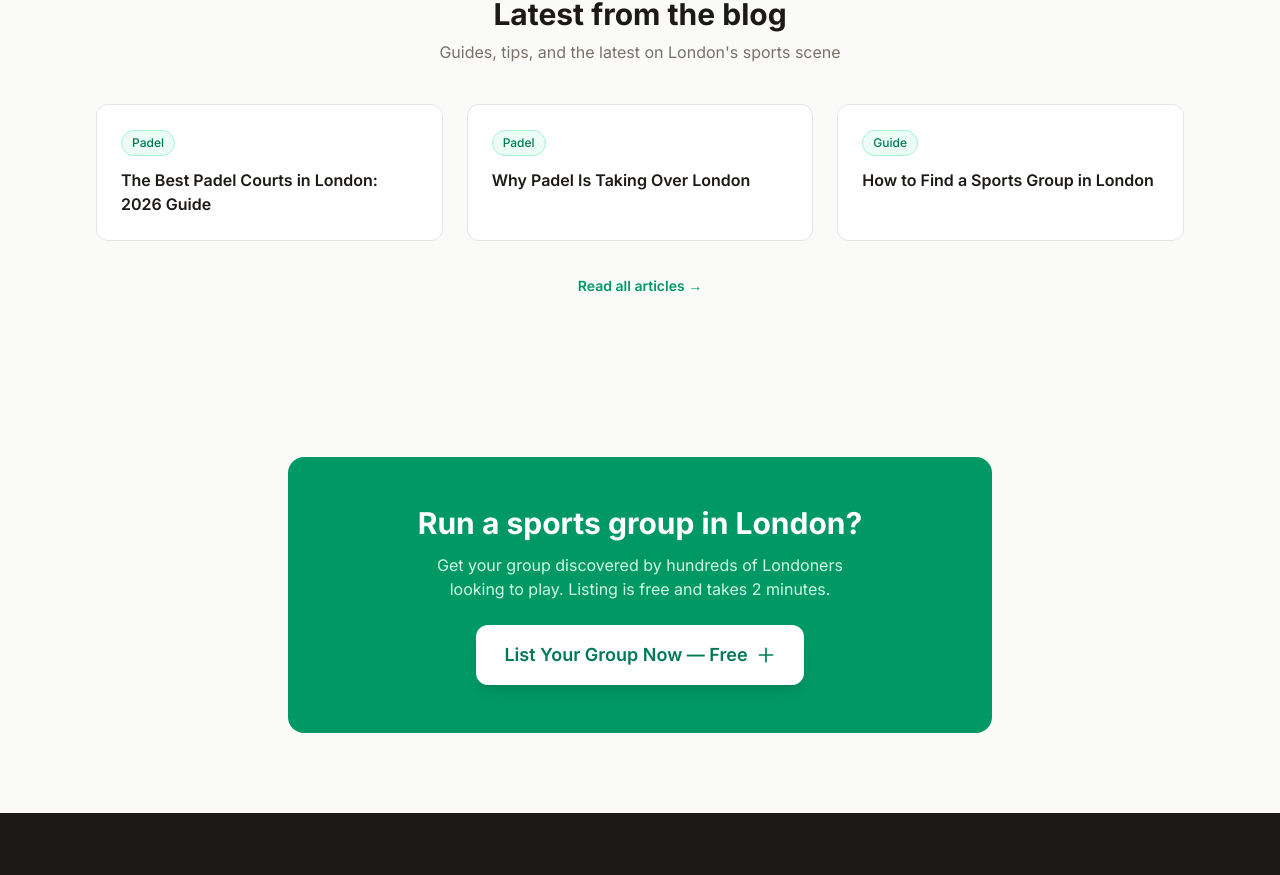
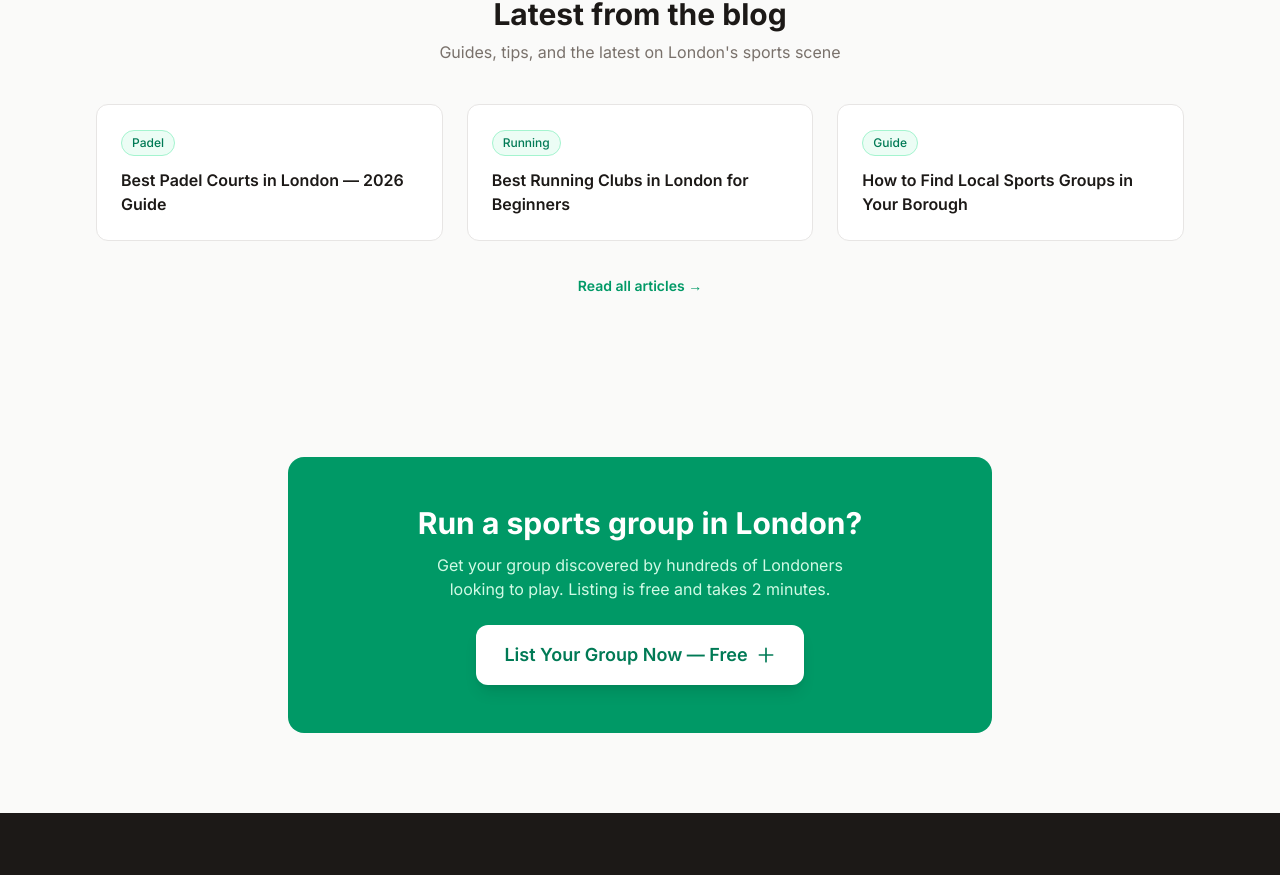
Before and after one commit to longman-ai/london-sports, a Next.js app: page / in a window 1280 px wide. Shown: the part 2611-3486 px from the top of the page. Built offline with nearby package versions, Linux system fonts and the light colour scheme.

Commit message:
Fix blog section slugs to match actual article URLs

```diff
--- a/app/page.tsx
+++ b/app/page.tsx
@@ -187,9 +187,9 @@ export default function Home() {
             </div>
             <div className="grid grid-cols-1 md:grid-cols-3 gap-6">
               {[
-                { title: 'The Best Padel Courts in London: 2026 Guide', slug: 'best-padel-courts-london-2026', tag: 'Padel' },
-                { title: 'Why Padel Is Taking Over London', slug: 'why-padel-taking-over-london', tag: 'Padel' },
-                { title: 'How to Find a Sports Group in London', slug: 'how-to-find-sports-group-london', tag: 'Guide' },
+                { title: 'Best Padel Courts in London — 2026 Guide', slug: 'best-padel-courts-london', tag: 'Padel' },
+                { title: 'Best Running Clubs in London for Beginners', slug: 'best-running-clubs-london-beginners', tag: 'Running' },
+                { title: 'How to Find Local Sports Groups in Your Borough', slug: 'find-local-sports-groups-london-borough', tag: 'Guide' },
               ].map((post) => (
                 <Link
                   key={post.slug}
```
